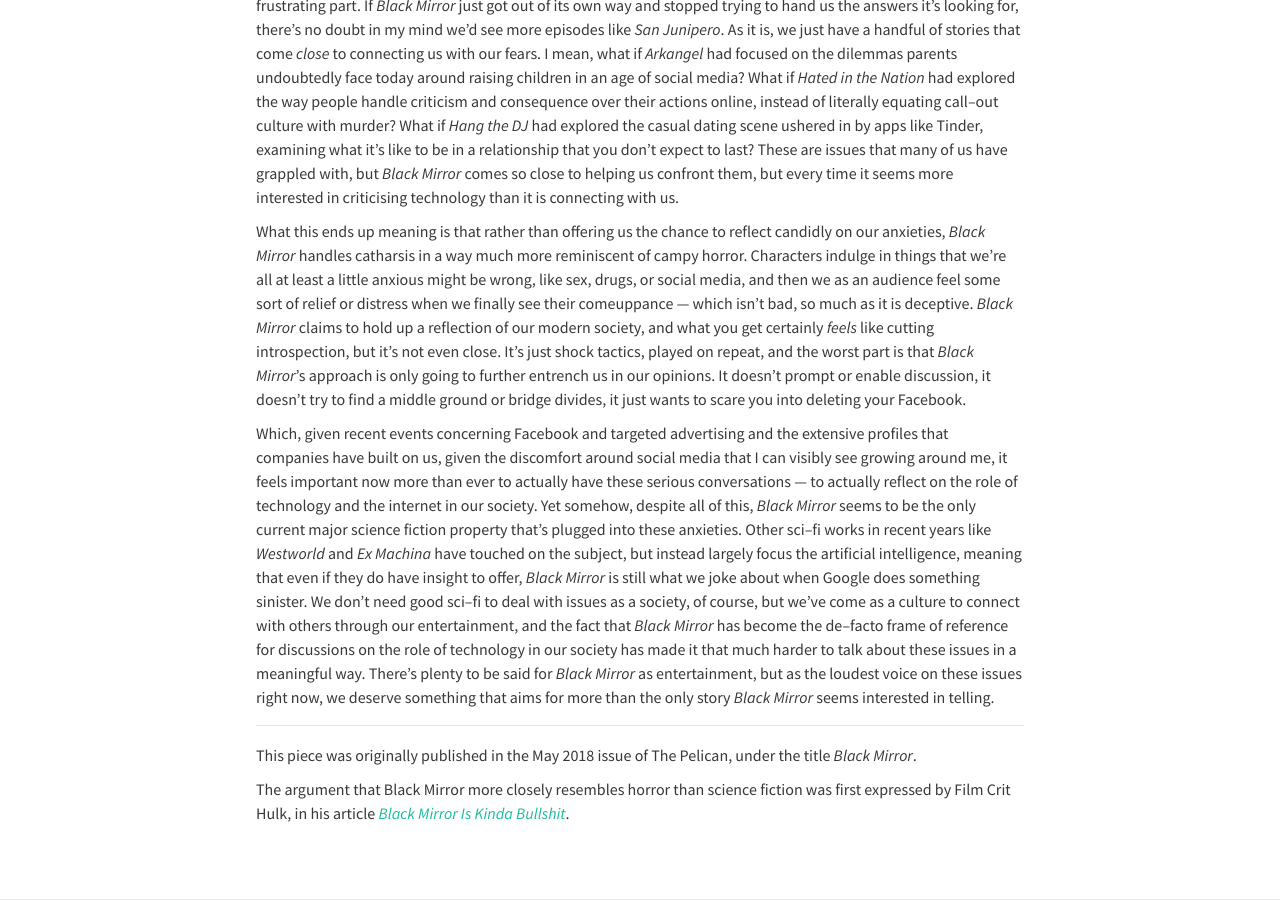
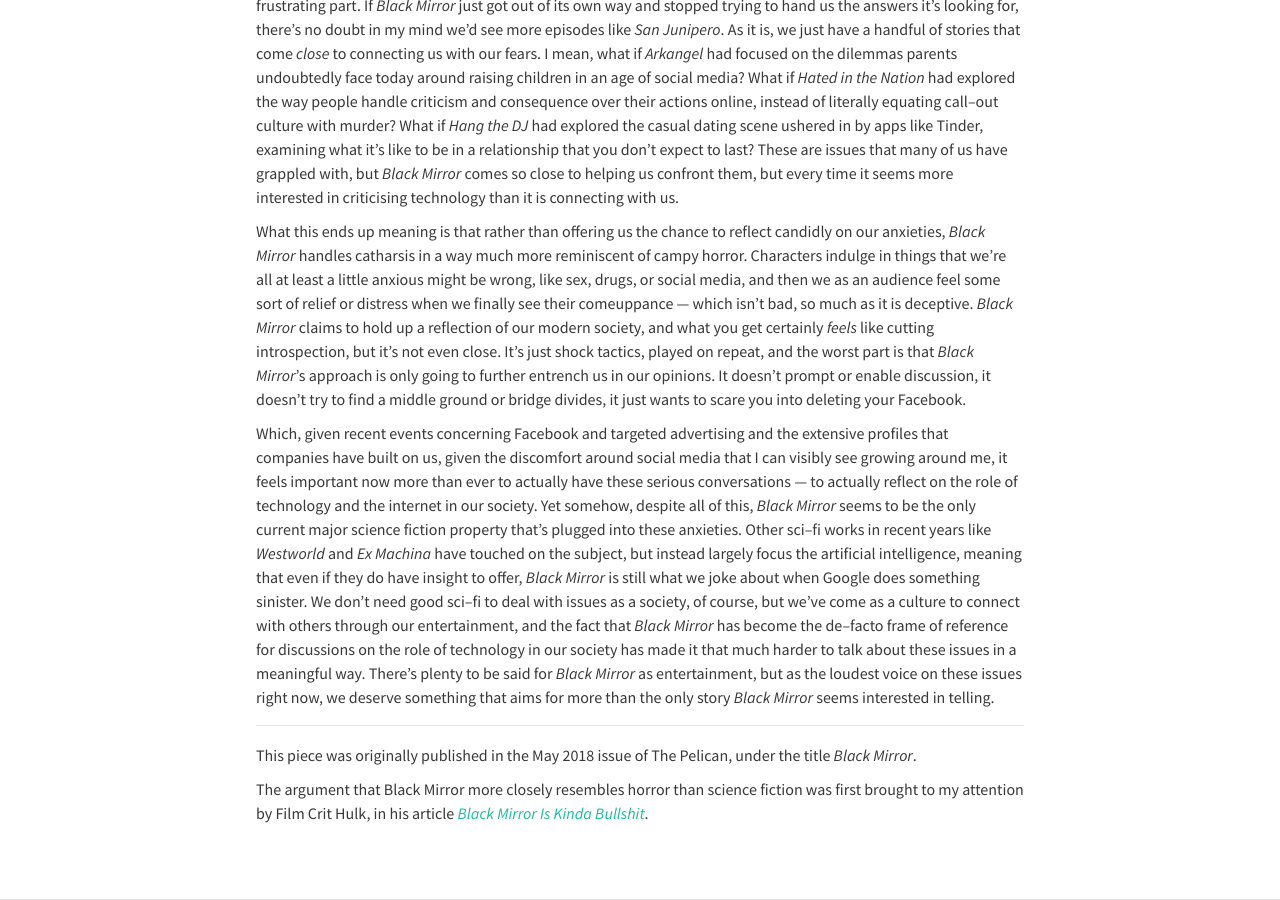
Before and after one commit to elliotherriman/website, a Jekyll site: the page built from _posts/2018-04-30-what-if-charlie-brooker-but-too-much.markdown, in a window 1280 px wide and 900 px high, scrolled down 1588 px. Built offline with Jekyll 4.4.1, drawn with Linux system fonts in a browser that asks for light colours; nearby versions of some CDN libraries.

Commit message:
Update 2018-04-30-what-if-charlie-brooker-but-too-much.markdown

```diff
--- a/_posts/2018-04-30-what-if-charlie-brooker-but-too-much.markdown
+++ b/_posts/2018-04-30-what-if-charlie-brooker-but-too-much.markdown
@@ -24,4 +24,4 @@
 
 This piece was originally published in the May 2018 issue of The Pelican, under the title _Black Mirror_.
 
-The argument that Black Mirror more closely resembles horror than science fiction was first expressed by Film Crit Hulk, in his article [_Black Mirror Is Kinda Bullshit_](https://birthmoviesdeath.com/2016/10/27/black-mirror-is-kinda-bullshit).
+The argument that Black Mirror more closely resembles horror than science fiction was first brought to my attention by Film Crit Hulk, in his article [_Black Mirror Is Kinda Bullshit_](https://birthmoviesdeath.com/2016/10/27/black-mirror-is-kinda-bullshit).
```
